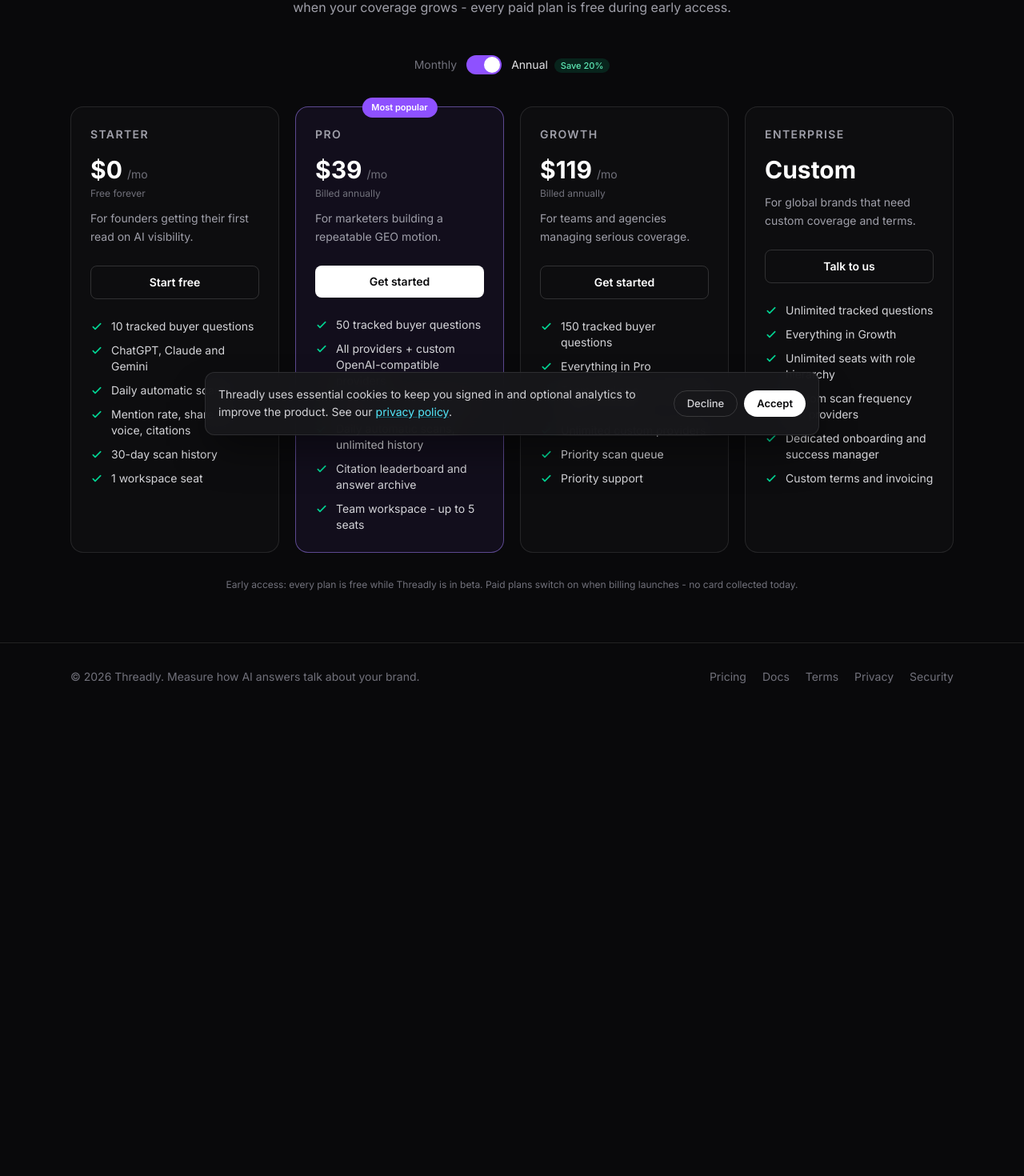
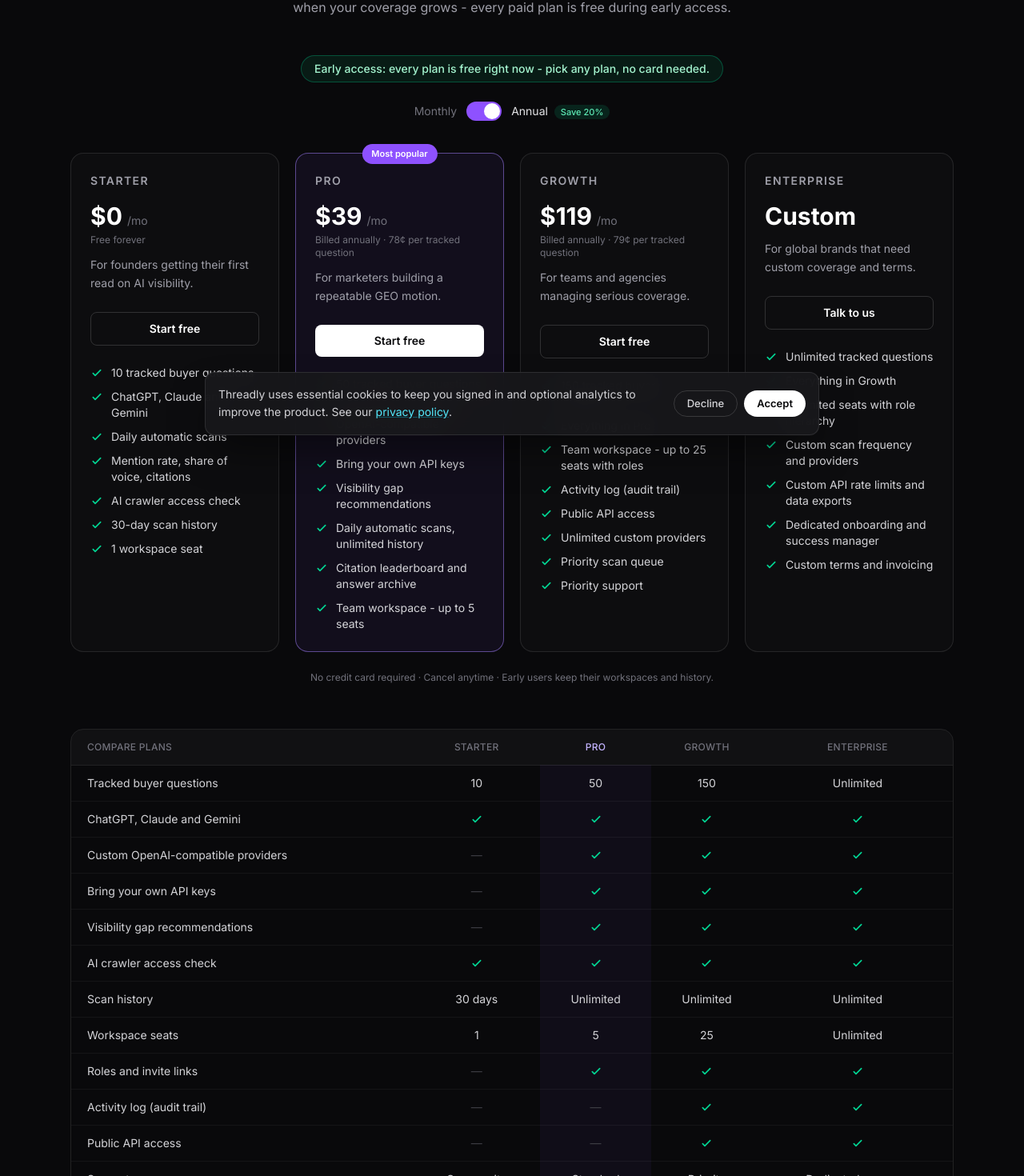
Before and after one commit to itz-kirankumar/Threadly, a Next.js app: page /pricing in a window 1280 px wide. Shown: the part 240-1710 px from the top of the page at 80% size. Before the commit the page ends 1128 px from the top, so only its background shows below. Built offline with nearby package versions, Linux system fonts and the light colour scheme; no server answers.

Commit message:
Pricing CRO: early-access banner, unified CTAs, unit anchoring, plan comparison table

```diff
--- a/src/components/landing/Pricing.tsx
+++ b/src/components/landing/Pricing.tsx
@@ -10,6 +10,7 @@
   blurb: string;
   cta: string;
   highlight?: boolean;
+  unitAnchor?: string;
   features: string[];
 }
 
@@ -25,6 +26,7 @@
       "ChatGPT, Claude and Gemini",
       "Daily automatic scans",
       "Mention rate, share of voice, citations",
+      "AI crawler access check",
       "30-day scan history",
       "1 workspace seat",
     ],
@@ -34,12 +36,14 @@
     monthly: 49,
     annualMonthly: 39,
     blurb: "For marketers building a repeatable GEO motion.",
-    cta: "Get started",
+    cta: "Start free",
     highlight: true,
+    unitAnchor: "78\u00A2 per tracked question",
     features: [
       "50 tracked buyer questions",
       "All providers + custom OpenAI-compatible providers",
       "Bring your own API keys",
+      "Visibility gap recommendations",
       "Daily automatic scans, unlimited history",
       "Citation leaderboard and answer archive",
       "Team workspace - up to 5 seats",
@@ -50,11 +54,14 @@
     monthly: 149,
     annualMonthly: 119,
     blurb: "For teams and agencies managing serious coverage.",
-    cta: "Get started",
+    cta: "Start free",
+    unitAnchor: "79\u00A2 per tracked question",
     features: [
       "150 tracked buyer questions",
       "Everything in Pro",
       "Team workspace - up to 25 seats with roles",
+      "Activity log (audit trail)",
+      "Public API access",
       "Unlimited custom providers",
       "Priority scan queue",
       "Priority support",
@@ -71,17 +78,45 @@
       "Everything in Growth",
       "Unlimited seats with role hierarchy",
       "Custom scan frequency and providers",
+      "Custom API rate limits and data exports",
       "Dedicated onboarding and success manager",
       "Custom terms and invoicing",
     ],
   },
 ];
 
+const COMPARISON: { label: string; values: (string | boolean)[] }[] = [
+  { label: "Tracked buyer questions", values: ["10", "50", "150", "Unlimited"] },
+  { label: "ChatGPT, Claude and Gemini", values: [true, true, true, true] },
+  { label: "Custom OpenAI-compatible providers", values: [false, true, true, true] },
+  { label: "Bring your own API keys", values: [false, true, true, true] },
+  { label: "Visibility gap recommendations", values: [false, true, true, true] },
+  { label: "AI crawler access check", values: [true, true, true, true] },
+  { label: "Scan history", values: ["30 days", "Unlimited", "Unlimited", "Unlimited"] },
+  { label: "Workspace seats", values: ["1", "5", "25", "Unlimited"] },
+  { label: "Roles and invite links", values: [false, true, true, true] },
+  { label: "Activity log (audit trail)", values: [false, false, true, true] },
+  { label: "Public API access", values: [false, false, true, true] },
+  { label: "Support", values: ["Community", "Standard", "Priority", "Dedicated manager"] },
+];
+
+function Check() {
+  return (
+    <svg viewBox="0 0 24 24" className="mx-auto h-4 w-4 text-emerald-400" fill="none" stroke="currentColor" strokeWidth="2.5">
+      <path d="m5 13 4 4L19 7" strokeLinecap="round" strokeLinejoin="round" />
+    </svg>
+  );
+}
+
 export default function Pricing({ compact = false }: { compact?: boolean }) {
   const [annual, setAnnual] = useState(true);
   return (
     <div>
-      <div className="flex items-center justify-center gap-3 text-sm">
+      <p className="mx-auto w-fit rounded-full border border-emerald-400/30 bg-emerald-500/10 px-4 py-1.5 text-center text-sm font-medium text-emerald-200">
+        Early access: every plan is free right now - pick any plan, no card needed.
+      </p>
+
+      <div className="mt-6 flex items-center justify-center gap-3 text-sm">
         <span className={annual ? "text-zinc-500" : "text-zinc-200"}>Monthly</span>
         <button
           type="button"
@@ -124,7 +159,10 @@
               )}
             </div>
             {tier.monthly !== null && tier.monthly > 0 && (
-              <p className="mt-1 text-xs text-zinc-500">{annual ? "Billed annually" : "Billed monthly"}</p>
+              <p className="mt-1 text-xs text-zinc-500">
+                {annual ? "Billed annually" : "Billed monthly"}
+                {annual && tier.unitAnchor ? ` · ${tier.unitAnchor}` : ""}
+              </p>
             )}
             {tier.monthly === 0 && <p className="mt-1 text-xs text-zinc-500">Free forever</p>}
             <p className="mt-3 text-sm leading-relaxed text-zinc-400">{tier.blurb}</p>
@@ -154,10 +192,40 @@
         ))}
       </div>
 
-      <p className="mt-8 text-center text-xs text-zinc-500">
-        Early access: every plan is free while Threadly is in beta. Paid plans switch on when billing launches -
-        no card collected today.
+      <p className="mt-6 text-center text-xs text-zinc-500">
+        No credit card required · Cancel anytime · Early users keep their workspaces and history.
       </p>
+
+      {!compact && (
+        <div className="mt-14 overflow-x-auto rounded-2xl border border-white/10">
+          <table className="w-full min-w-[640px] text-left text-sm">
+            <thead>
+              <tr className="border-b border-white/10 bg-white/[0.03] text-xs uppercase tracking-wide text-zinc-500">
+                <th className="px-5 py-3.5 font-medium">Compare plans</th>
+                {TIERS.map((tier) => (
+                  <th key={tier.name} className={`px-4 py-3.5 text-center font-medium ${tier.highlight ? "text-violet-300" : ""}`}>
+                    {tier.name}
+                  </th>
+                ))}
+              </tr>
+            </thead>
+            <tbody>
+              {COMPARISON.map((row) => (
+                <tr key={row.label} className="border-b border-white/5">
+                  <td className="px-5 py-3 text-zinc-300">{row.label}</td>
+                  {row.values.map((value, i) => (
+                    <td key={TIERS[i].name} className={`px-4 py-3 text-center ${TIERS[i].highlight ? "bg-violet-500/[0.05]" : ""}`}>
+                      {typeof value === "boolean" ? (value ? <Check /> : <span className="text-zinc-700">—</span>) : (
+                        <span className="text-zinc-300">{value}</span>
+                      )}
+                    </td>
+                  ))}
+                </tr>
+              ))}
+            </tbody>
+          </table>
+        </div>
+      )}
     </div>
   );
 }
```
